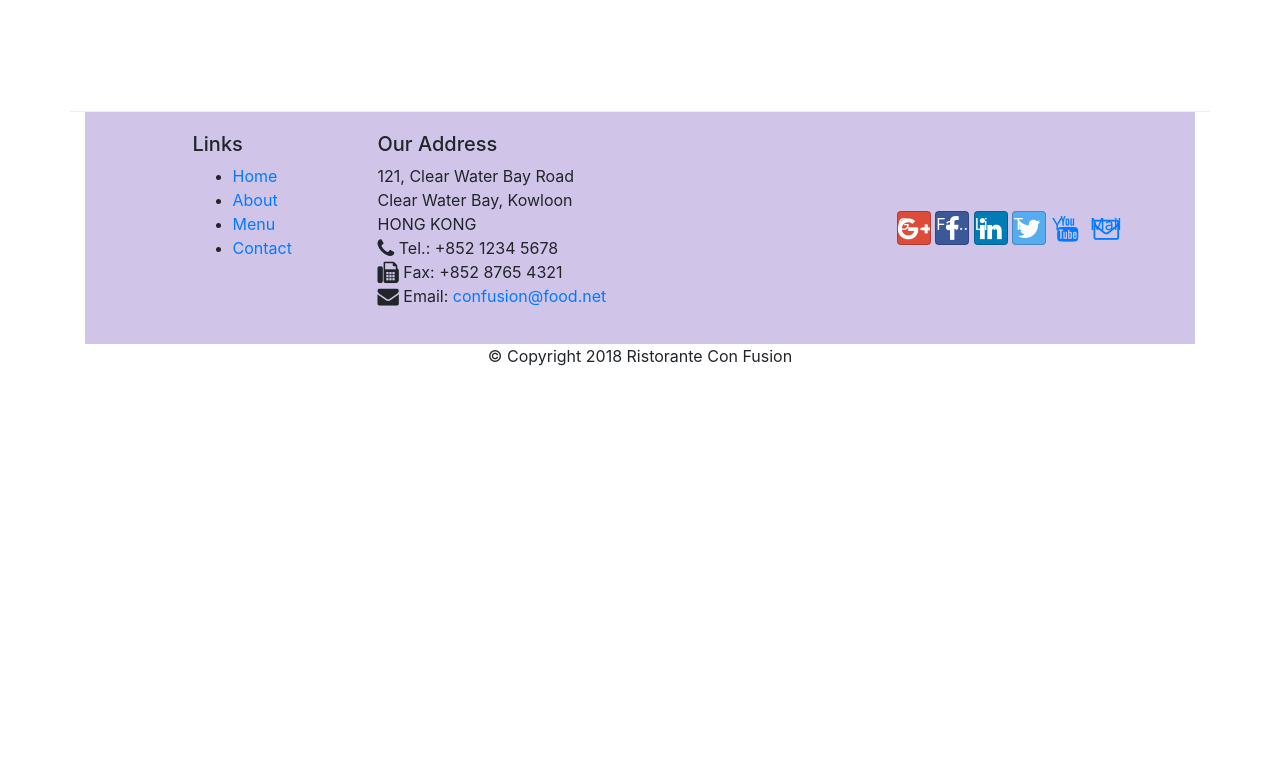
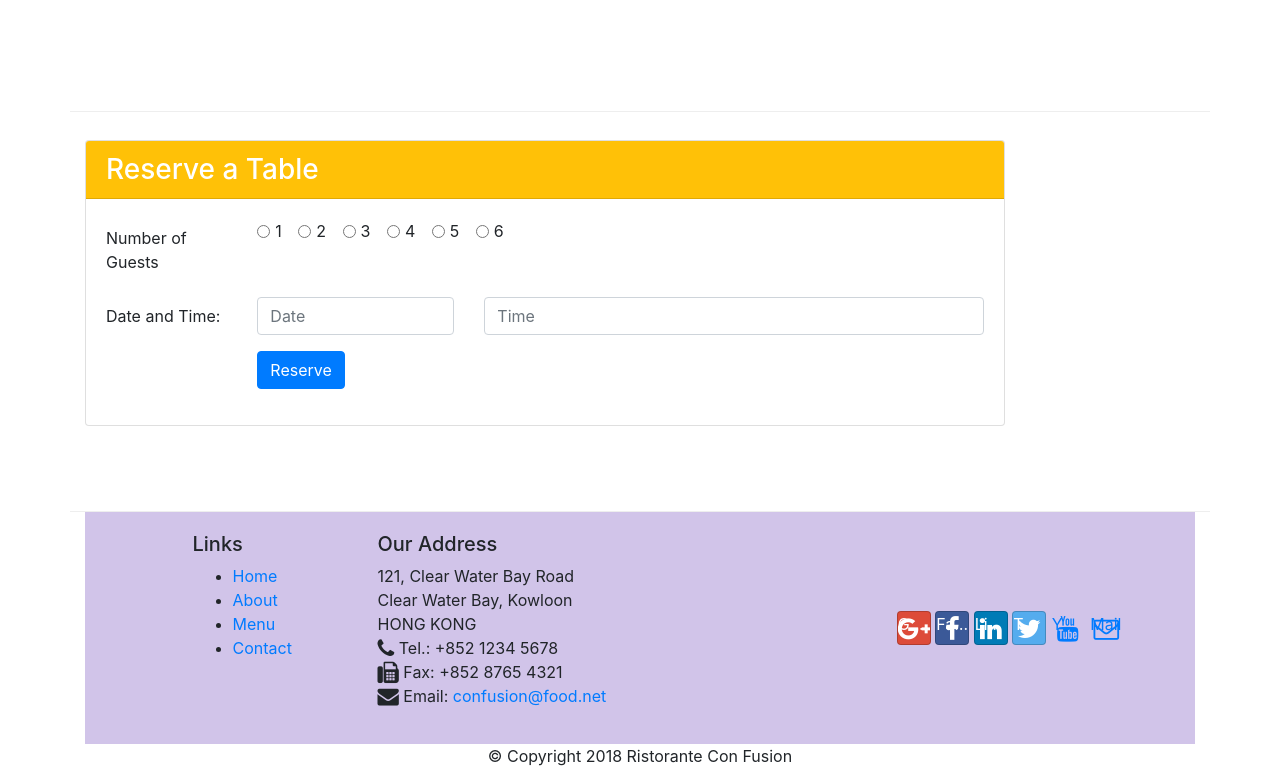
Before and after one commit to ipseekamalla1/fronend-coursera-assignement2, a website: page index.html in a window 1280 px wide. Shown: the part 1422-2206 px from the top of the page. Before the commit the page ends 1806 px from the top, so only its background shows below. Drawn offline with nearby package versions, Linux system fonts and the light colour scheme.

Commit message:
Reserve Table created

```diff
--- a/index.html
+++ b/index.html
@@ -62,7 +62,8 @@
                 <div class="media">
                     <img class="d-flex mr-3 img-thumbnail align-self-center" src="img/uthappizza.png" alt="Uthappizza">
                     <div class="media-body">
-                        <h2 class="mt-0">Uthappizza <span class="badge badge-danger">HOT</span><span class="badge badge-pill badge-secondary">$4.99</span></h2>
+                        <h2 class="mt-0">Uthappizza <span class="badge badge-danger">HOT</span><span
+                                class="badge badge-pill badge-secondary">$4.99</span></h2>
                         <p class="d-none d-sm-block">A unique combination of Indian Uthappam (pancake) and
                             Italian pizza, topped with Cerignola olives, ripe vine
                             cherry tomatoes, Vidalia onion, Guntur chillies and
@@ -104,6 +105,72 @@
                         </p>
                     </div>
                 </div>
+            </div>
+        </div>
+    </div>
+    <div class="container">
+        <div class="row row-content">
+            <div class="col-10 col-sm-10 align-self-center">
+                <div class="card justify-content-center">
+                    <h3 class="card-header bg-warning text-white">Reserve a Table</h3>
+                    <div class="card-body">
+                        <form>
+                            <div class="form-group row justify-content-center">
+                                <label for="number-of-guest" class="col-md-2 col-form-label">Number of Guests</label>
+                                <div class="col-md-10">
+                                    <div class="form-check form-check-inline">
+                                        <input class="form-check-input" type="radio" name="inlineRadioOptions"
+                                            id="inlineRadio1" value="option1">
+                                        <label class="form-check-label" for="inlineRadio1">1</label>
+                                    </div>
+                                    <div class="form-check form-check-inline">
+                                        <input class="form-check-input" type="radio" name="inlineRadioOptions"
+                                            id="inlineRadio2" value="option2">
+                                        <label class="form-check-label" for="inlineRadio2">2</label>
+                                    </div>
+                                    <div class="form-check form-check-inline">
+                                        <input class="form-check-input" type="radio" name="inlineRadioOptions"
+                                            id="inlineRadio2" value="option2">
+                                        <label class="form-check-label" for="inlineRadio2">3</label>
+                                    </div>
+                                    <div class="form-check form-check-inline">
+                                        <input class="form-check-input" type="radio" name="inlineRadioOptions"
+                                            id="inlineRadio1" value="option1">
+                                        <label class="form-check-label" for="inlineRadio1">4</label>
+                                    </div>
+                                    <div class="form-check form-check-inline">
+                                        <input class="form-check-input" type="radio" name="inlineRadioOptions"
+                                            id="inlineRadio2" value="option2">
+                                        <label class="form-check-label" for="inlineRadio2">5</label>
+                                    </div>
+                                    <div class="form-check form-check-inline">
+                                        <input class="form-check-input" type="radio" name="inlineRadioOptions"
+                                            id="inlineRadio2" value="option2">
+                                        <label class="form-check-label" for="inlineRadio2">6</label>
+                                    </div>
+                                </div>
+                            </div>
+                            <div class="form-group row">
+                                <label for="telnumber" class="col-12 col-md-2 col-form-label">Date and Time:</label>
+                                <div class="col-5 col-md-3">
+                                    <input type="text" class="form-control" id="date" name="date" placeholder="Date">
+                                </div>
+                                <div class="col-7 col-md-7">
+                                    <input type="text" class="form-control" id="time" name="time" placeholder="Time">
+                                </div>
+                            </div>
+                            <div class="form-group row">
+                                <div class="offset-md-2 col-md-10">
+                                    <button type="submit" class="btn btn-primary">Reserve</button>
+                                </div>
+                            </div>
+                        </form>
+
+
+                    </div>
+                </div>
+            </div>
+            <div class="col-12 col-sm-3">
             </div>
         </div>
     </div>
```
